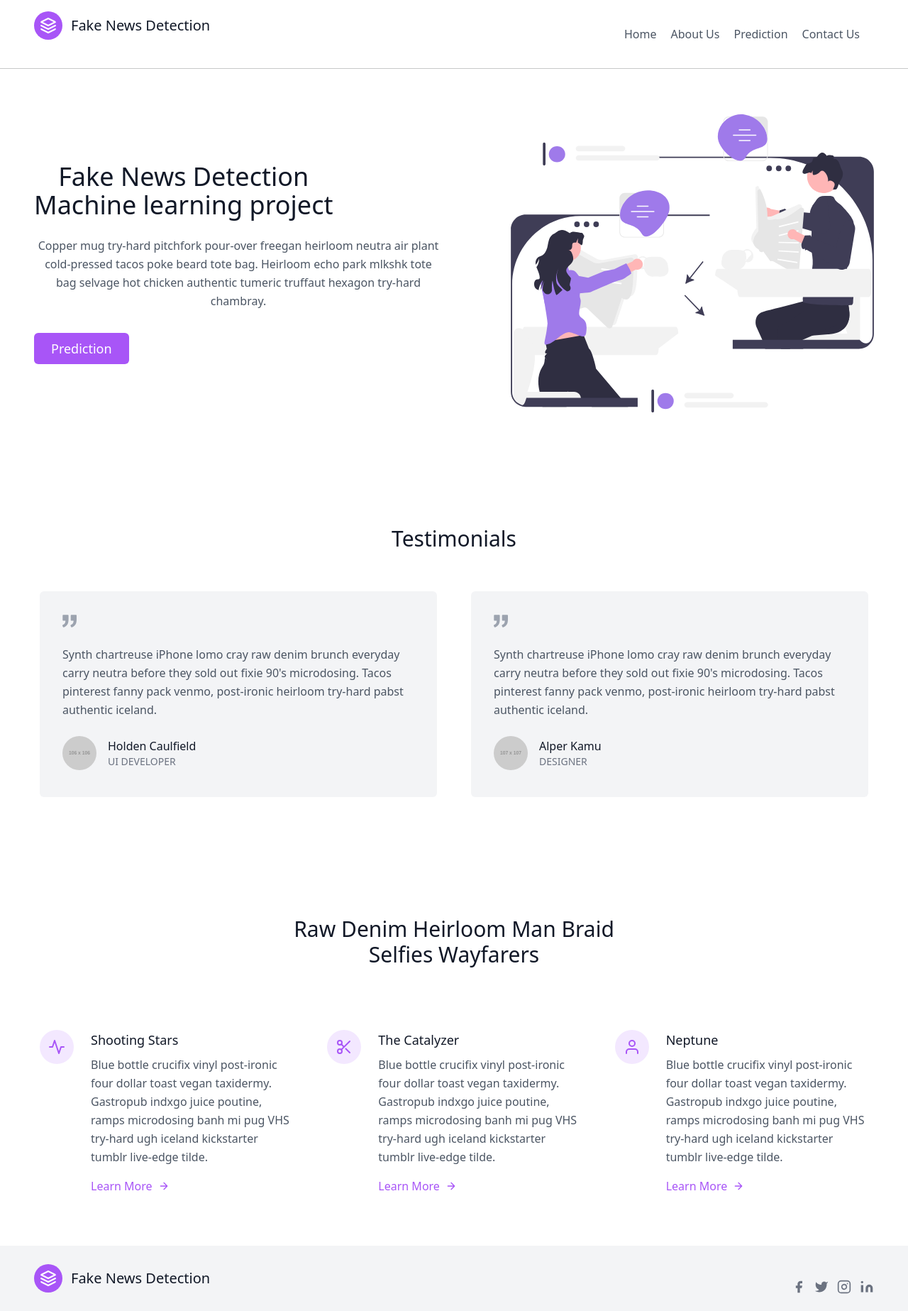
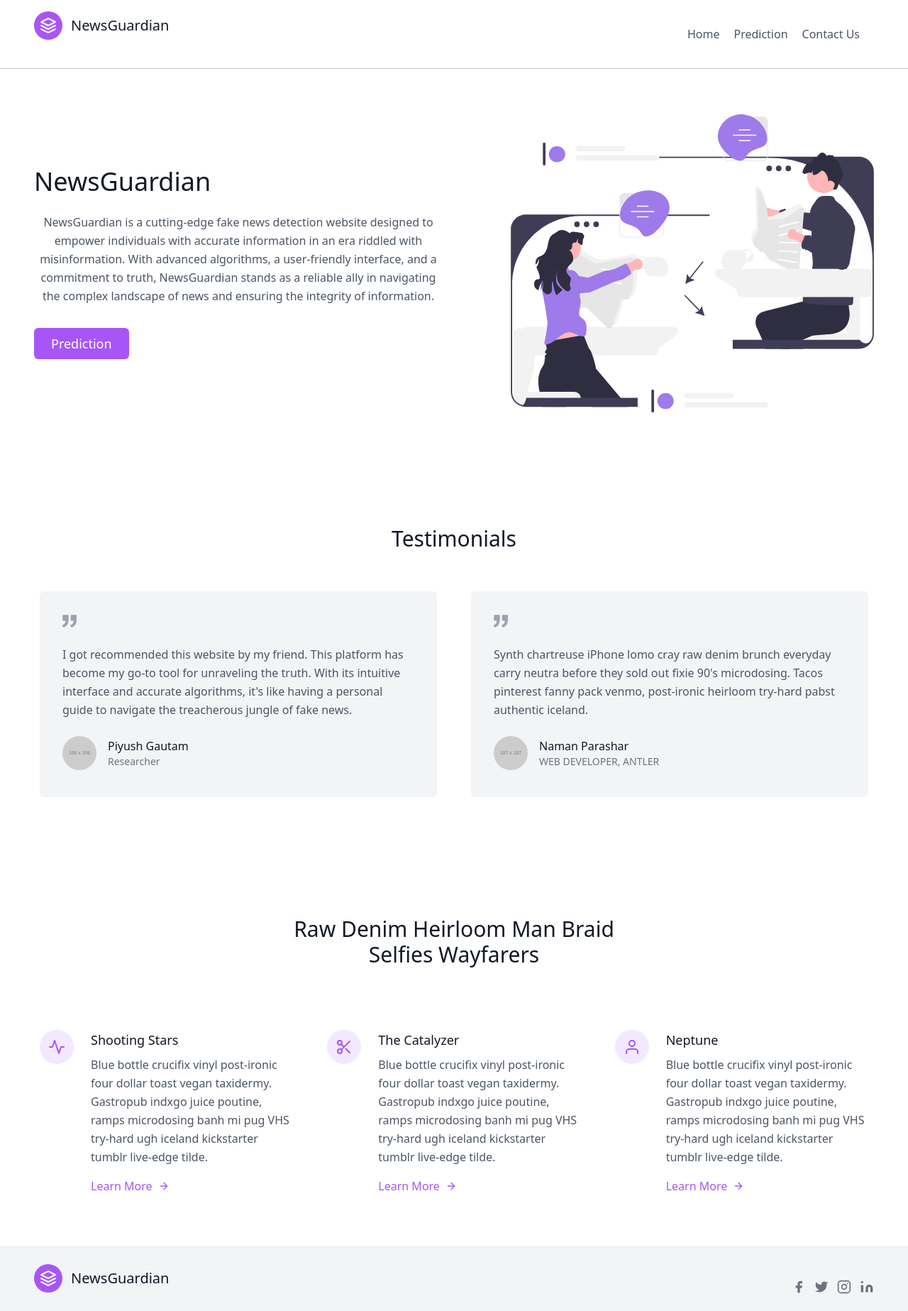
Before and after one commit to Z4nitsu/fake-news-detection-using-machine-learning, a Flask app: page / in a window 1280 px wide. Shown: the whole page at 71% size. Run offline with Flask 3, Linux system fonts and the light colour scheme; parts of the project's set-up code (start-up, migrations or seed data) failed here and were passed over; some libraries are stand-ins or nearby versions.

Commit message:
changes done to main page

```diff
--- a/templates/index.html
+++ b/templates/index.html
@@ -4,7 +4,7 @@
 <head>
     <meta charset="utf-8">
     <meta name="viewport" content="width=device-width, initial-scale=1">
-    <title>Fake News Detection</title>
+    <title>NewsGuardian</title>
     <link href="https://cdn.jsdelivr.net/npm/bootstrap@5.3.0-alpha3/dist/css/bootstrap.min.css" rel="stylesheet"
         integrity="sha384-KK94CHFLLe+nY2dmCWGMq91rCGa5gtU4mk92HdvYe+M/SXH301p5ILy+dN9+nJOZ" crossorigin="anonymous">
         <link href="https://unpkg.com/tailwindcss@^2/dist/tailwind.min.css" rel="stylesheet">
@@ -20,11 +20,10 @@
                     viewBox="0 0 24 24">
                     <path d="M12 2L2 7l10 5 10-5-10-5zM2 17l10 5 10-5M2 12l10 5 10-5"></path>
                 </svg>
-                <span class="ml-3 text-xl">Fake News Detection</span>
+                <span class="ml-3 text-xl">NewsGuardian</span>
             </a>
             <nav class="md:ml-auto flex flex-wrap items-center text-base justify-center">
                 <a href="/" class="mr-5 hover:text-gray-900">Home</a>
-                <a class="mr-5 hover:text-gray-900">About Us</a>
                 <a href="/prediction" class="mr-5 hover:text-gray-900">Prediction</a>
                 <a class="mr-5 hover:text-gray-900">Contact Us</a>
             </nav>
@@ -35,12 +34,13 @@
         <div class="container mx-auto flex px-5 py-24 md:flex-row flex-col items-center">
             <div
                 class="lg:flex-grow md:w-1/2 lg:pr-24 md:pr-16 flex flex-col md:items-start md:text-left mb-16 md:mb-0 items-center text-center">
-                <h1 class="title-font sm:text-4xl text-3xl mb-4 font-medium text-gray-900">Fake News Detection
-                    <br class="hidden lg:inline-block">Machine learning project
+                <h1 class="title-font sm:text-4xl text-3xl mb-4 font-medium text-gray-900">NewsGuardian
+                    <br class="hidden lg:inline-block">
                 </h1>
-                <p class="mb-8 leading-relaxed">Copper mug try-hard pitchfork pour-over freegan heirloom neutra air plant
-                    cold-pressed tacos poke beard tote bag. Heirloom echo park mlkshk tote bag selvage hot chicken authentic
-                    tumeric truffaut hexagon try-hard chambray.</p>
+                <p class="mb-8 leading-relaxed">NewsGuardian is a cutting-edge fake news detection website designed to empower individuals with accurate information in an
+                era riddled with misinformation. With advanced algorithms, a user-friendly interface, and a commitment to truth,
+                NewsGuardian stands as a reliable ally in navigating the complex landscape of news and ensuring the integrity of
+                information.</p>
                 <div class="flex justify-center">
                     <a href="/prediction"><button
                         class="inline-flex text-white bg-purple-500 border-0 py-2 px-6 focus:outline-none hover:bg-purple-600 rounded text-lg">Prediction</button></a>
@@ -63,15 +63,14 @@
                                 d="M925.036 57.197h-304c-27.6 0-50 22.4-50 50v304c0 27.601 22.4 50 50 50h145.5c-1.9 79.601-20.4 143.3-55.4 191.2-27.6 37.8-69.399 69.1-125.3 93.8-25.7 11.3-36.8 41.7-24.8 67.101l36 76c11.6 24.399 40.3 35.1 65.1 24.399 66.2-28.6 122.101-64.8 167.7-108.8 55.601-53.7 93.7-114.3 114.3-181.9 20.601-67.6 30.9-159.8 30.9-276.8v-239c0-27.599-22.401-50-50-50zM106.036 913.497c65.4-28.5 121-64.699 166.9-108.6 56.1-53.7 94.4-114.1 115-181.2 20.6-67.1 30.899-159.6 30.899-277.5v-239c0-27.6-22.399-50-50-50h-304c-27.6 0-50 22.4-50 50v304c0 27.601 22.4 50 50 50h145.5c-1.9 79.601-20.4 143.3-55.4 191.2-27.6 37.8-69.4 69.1-125.3 93.8-25.7 11.3-36.8 41.7-24.8 67.101l35.9 75.8c11.601 24.399 40.501 35.2 65.301 24.399z">
                             </path>
                         </svg>
-                        <p class="leading-relaxed mb-6">Synth chartreuse iPhone lomo cray raw denim brunch everyday carry
-                            neutra before they sold out fixie 90's microdosing. Tacos pinterest fanny pack venmo,
-                            post-ironic heirloom try-hard pabst authentic iceland.</p>
+                        <p class="leading-relaxed mb-6">I got recommended this website by my friend. This platform has become my go-to tool for unraveling the truth. With its intuitive interface and accurate algorithms, it's like having a personal guide to navigate the treacherous
+                        jungle of fake news.</p>
                         <a class="inline-flex items-center">
                             <img alt="testimonial" src="https://dummyimage.com/106x106"
                                 class="w-12 h-12 rounded-full flex-shrink-0 object-cover object-center">
                             <span class="flex-grow flex flex-col pl-4">
-                                <span class="title-font font-medium text-gray-900">Holden Caulfield</span>
-                                <span class="text-gray-500 text-sm">UI DEVELOPER</span>
+                                <span class="title-font font-medium text-gray-900">Piyush Gautam</span>
+                                <span class="text-gray-500 text-sm">Researcher</span>
                             </span>
                         </a>
                     </div>
@@ -91,8 +90,8 @@
                             <img alt="testimonial" src="https://dummyimage.com/107x107"
                                 class="w-12 h-12 rounded-full flex-shrink-0 object-cover object-center">
                             <span class="flex-grow flex flex-col pl-4">
-                                <span class="title-font font-medium text-gray-900">Alper Kamu</span>
-                                <span class="text-gray-500 text-sm">DESIGNER</span>
+                                <span class="title-font font-medium text-gray-900">Naman Parashar</span>
+                                <span class="text-gray-500 text-sm">WEB DEVELOPER, ANTLER</span>
                             </span>
                         </a>
                     </div>
@@ -185,7 +184,7 @@
                         viewBox="0 0 24 24">
                         <path d="M12 2L2 7l10 5 10-5-10-5zM2 17l10 5 10-5M2 12l10 5 10-5"></path>
                     </svg>
-                    <span class="ml-3 text-xl">Fake News Detection</span>
+                    <span class="ml-3 text-xl">NewsGuardian</span>
                 </a>
 
                 <span class="inline-flex sm:ml-auto sm:mt-0 mt-4 justify-center sm:justify-start">
```
